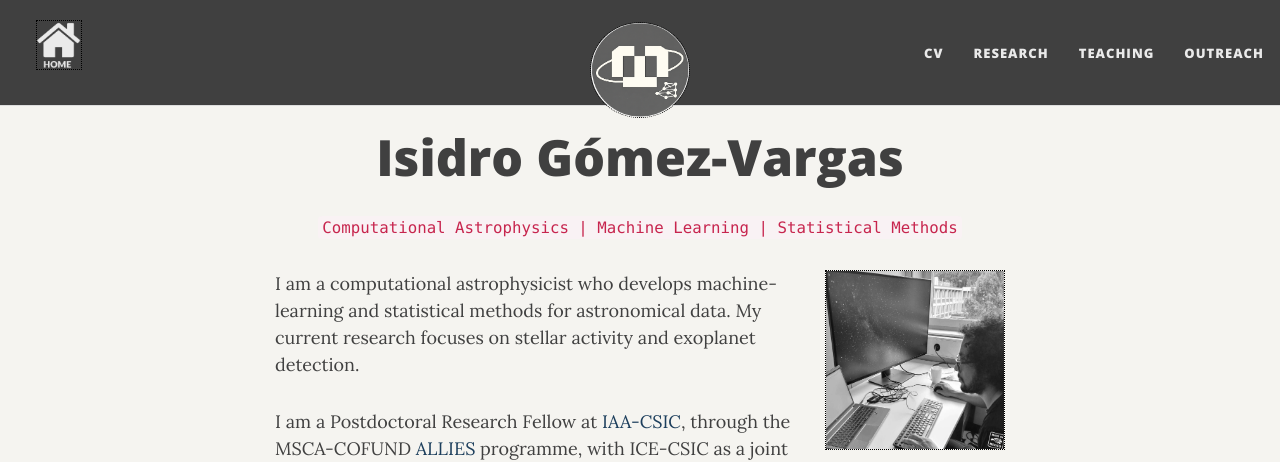
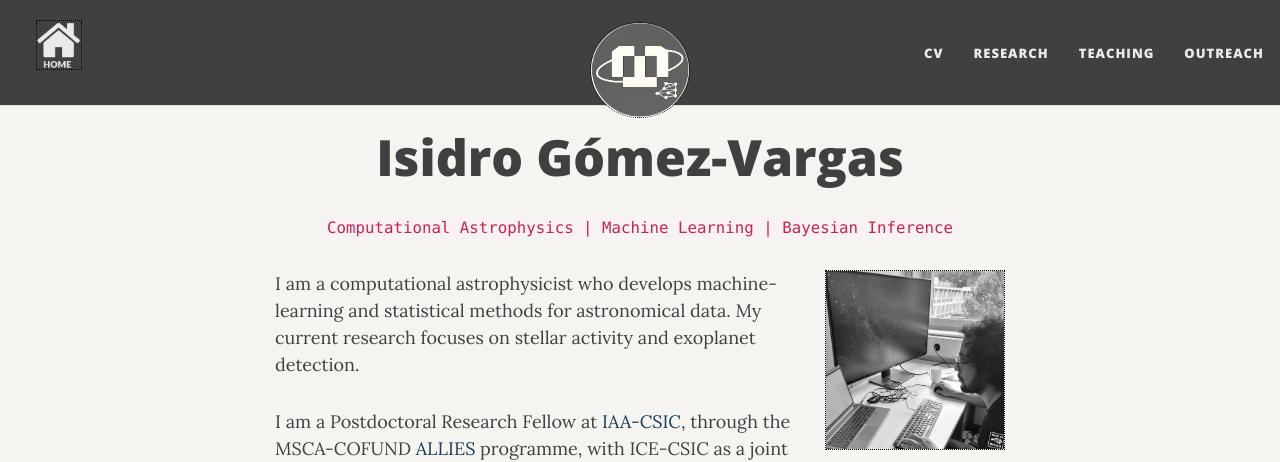
Before and after one commit to igomezv/igomezv.github.io, a Jekyll site: the page built from index.md, in a window 1280 px wide. Shown: the top 462 px of the page. Built offline with Jekyll 4.4.1, drawn with Linux system fonts in a browser that asks for light colours; nearby versions of some CDN libraries; comment, search, counter and statistics services are not loaded.

Commit message:
Updating intro

```diff
--- a/index.md
+++ b/index.md
@@ -3,7 +3,7 @@ layout: page
 title: Isidro Gómez-Vargas
 ---
 
-<div align="center"><code>Computational Astrophysics | Machine Learning | Statistical Methods</code></div>
+<div align="center"><code>Computational Astrophysics | Machine Learning | Bayesian Inference</code></div>
 
 <!-- ![Figura](https://igomezv.github.io/assets/img/collage1.png){: .mx-auto.d-block :} -->
 
```
